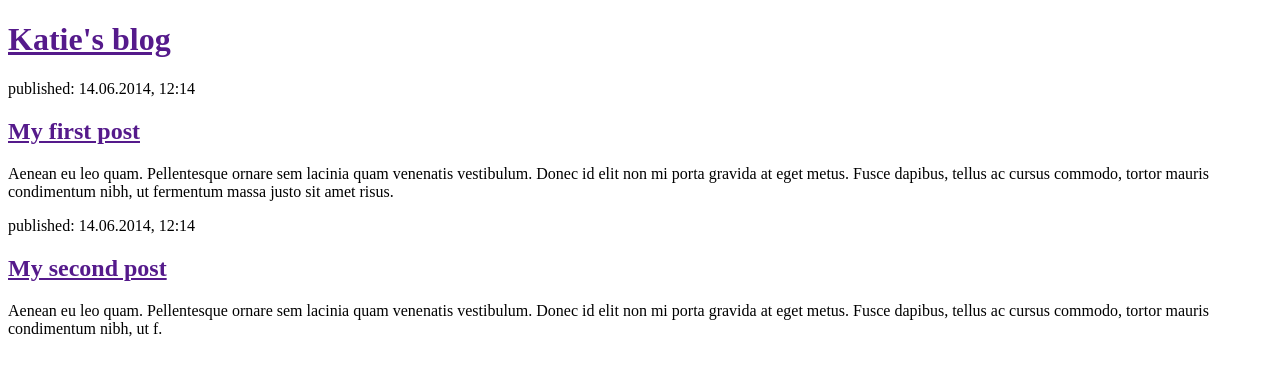
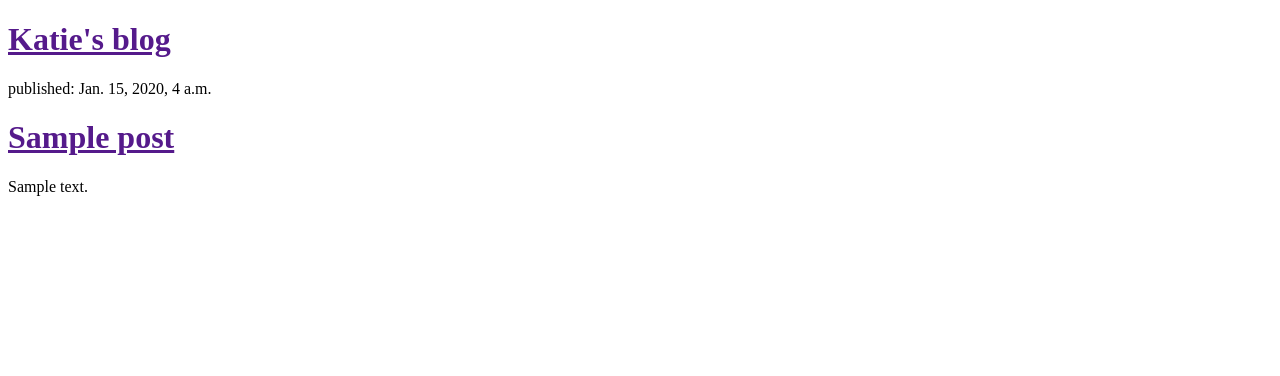
Before and after one commit to tokost/djangogirls-blog-photo, a Django app: template blog/templates/blog/post_list.html in a window 1280 px wide. Shown: the top 376 px of the page. Run offline with Django 3.2, Linux system fonts and the light colour scheme; the template is opened without the code that fills it: values that come from a table or form of the project are taken from there, others are empty; tables that the repository leaves empty hold one stand-in row (values such as "Sample post").

Commit message:
Modified tempates to display posts

```diff
--- a/blog/templates/blog/post_list.html
+++ b/blog/templates/blog/post_list.html
@@ -6,19 +6,12 @@
 <body>
 	<div>
 		<h1><a href="">Katie's blog</a></h1>
-	</div>
-
-	<div>
-            <p>published: 14.06.2014, 12:14</p>
-            <h2><a href="">My first post</a></h2>
-            <p>Aenean eu leo quam. Pellentesque ornare sem lacinia quam venenatis vestibulum. Donec id elit non mi porta gravida at eget metus. Fusce dapibus, tellus ac cursus commodo, tortor mauris condimentum nibh, ut fermentum massa justo sit amet risus.</p>
-        </div>
-
-        <div>
-            <p>published: 14.06.2014, 12:14</p>
-            <h2><a href="">My second post</a></h2>
-            <p>Aenean eu leo quam. Pellentesque ornare sem lacinia quam venenatis vestibulum. Donec id elit non mi porta gravida at eget metus. Fusce dapibus, tellus ac cursus commodo, tortor mauris condimentum nibh, ut f.</p>
-        </div>
-
+		{% for post in posts %}
+			<div>
+		        <p>published: {{ post.created_date }}</p>
+		        <h1><a href="">{{ post.title }}</a></h1>
+		        <p>{{ post.text|linebreaksbr }}</p>
+    		</div>
+		{% endfor %}
 </body>
 </html>
--- a/blog/views.py
+++ b/blog/views.py
@@ -1,6 +1,9 @@
 from django.shortcuts import render
+from .models import Post
+from django.utils import timezone
 
 # Create your views here.
 
 def post_list(request):
-    return render(request, 'blog/post_list.html', {})
+    posts = Post.objects.filter(created_date__lte=timezone.now()).order_by('created_date')
+    return render(request, 'blog/post_list.html', {'posts':posts})
```
